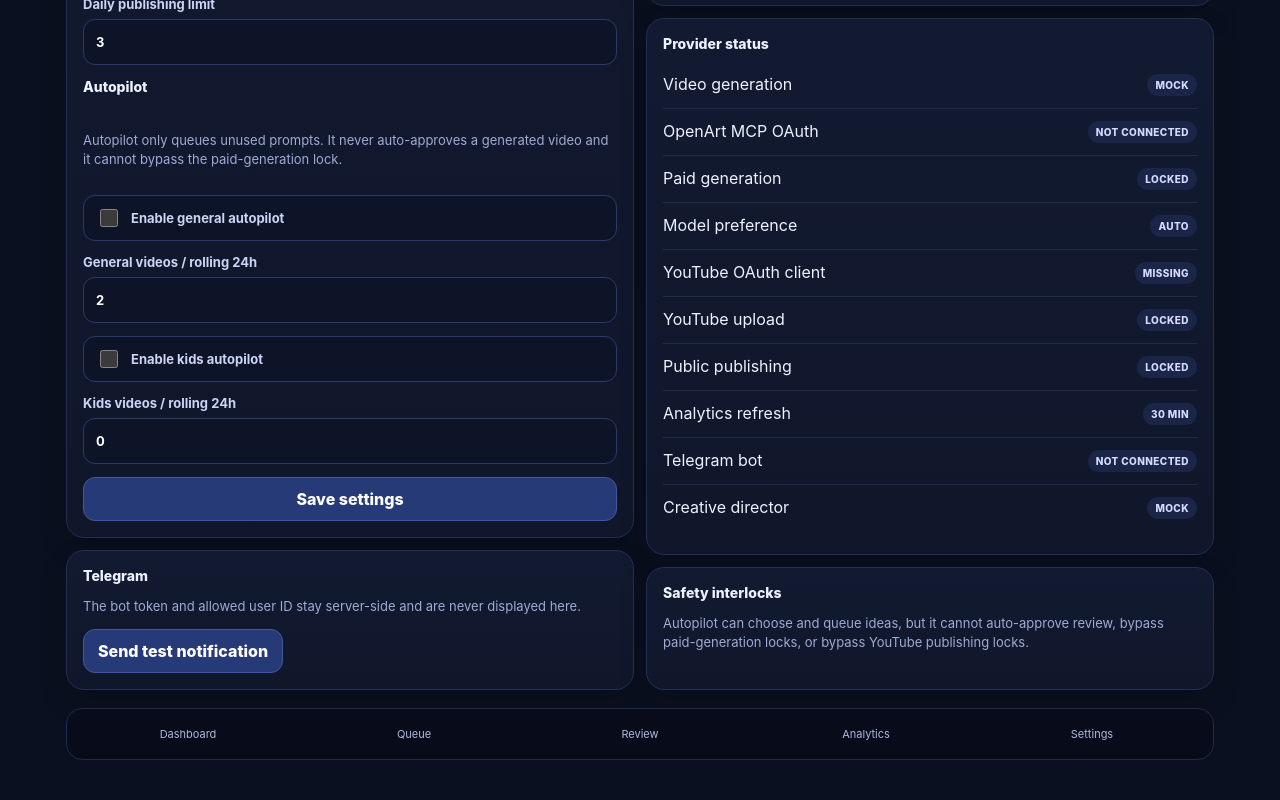
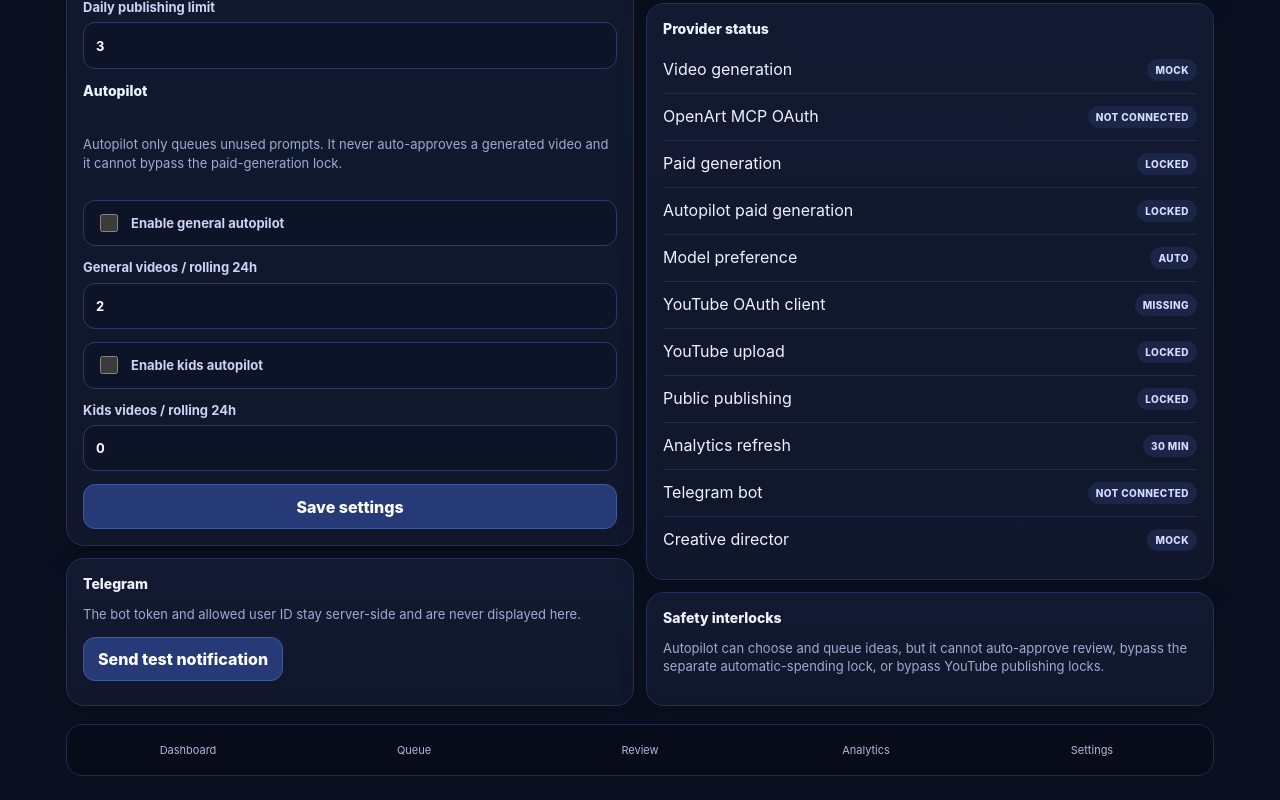
Before and after one commit to mkarson1997/karzoun-media-factory, a Next.js app: page /settings in a window 1280 px wide. Shown: the part 895-1695 px from the top of the page. Built offline with nearby package versions, Linux system fonts and the light colour scheme; no server answers; the database is empty.

Commit message:
feat: show autopilot spending lock in settings

```diff
--- a/app/settings/page.tsx
+++ b/app/settings/page.tsx
@@ -33,6 +33,7 @@ export default async function SettingsPage() {
   const youtubeClientConfigured = Boolean(process.env.YOUTUBE_CLIENT_ID && process.env.YOUTUBE_CLIENT_SECRET && process.env.APP_BASE_URL);
   const openArtConfigured = Boolean(process.env.ANTHROPIC_API_KEY && process.env.ANTHROPIC_MODEL && process.env.OPENART_MCP_ACCESS_TOKEN);
   const paidUnlocked = process.env.ALLOW_PAID_GENERATION === 'true';
+  const autopilotPaidUnlocked = process.env.ALLOW_AUTOPILOT_PAID_GENERATION === 'true';
   const uploadUnlocked = process.env.ALLOW_YOUTUBE_UPLOAD === 'true';
   const publicUnlocked = process.env.ALLOW_PUBLIC_PUBLISHING === 'true';
 
@@ -92,6 +93,7 @@ export default async function SettingsPage() {
             <div className="row"><span>Video generation</span><span className="badge">{(process.env.VIDEO_PROVIDER || 'mock').toUpperCase()}</span></div>
             <div className="row"><span>OpenArt MCP OAuth</span><span className="badge">{openArtConfigured ? 'CONFIGURED' : 'NOT CONNECTED'}</span></div>
             <div className="row"><span>Paid generation</span><span className="badge">{paidUnlocked ? 'UNLOCKED' : 'LOCKED'}</span></div>
+            <div className="row"><span>Autopilot paid generation</span><span className="badge">{autopilotPaidUnlocked ? 'UNLOCKED' : 'LOCKED'}</span></div>
             <div className="row"><span>Model preference</span><span className="badge">{process.env.VIDEO_MODEL_HINT || 'AUTO'}</span></div>
             <div className="row"><span>YouTube OAuth client</span><span className="badge">{youtubeClientConfigured ? 'CONFIGURED' : 'MISSING'}</span></div>
             <div className="row"><span>YouTube upload</span><span className="badge">{uploadUnlocked ? 'UNLOCKED' : 'LOCKED'}</span></div>
@@ -103,7 +105,7 @@ export default async function SettingsPage() {
 
           <section className="card">
             <div className="section-title">Safety interlocks</div>
-            <p className="muted">Autopilot can choose and queue ideas, but it cannot auto-approve review, bypass paid-generation locks, or bypass YouTube publishing locks.</p>
+            <p className="muted">Autopilot can choose and queue ideas, but it cannot auto-approve review, bypass the separate automatic-spending lock, or bypass YouTube publishing locks.</p>
           </section>
         </div>
       </div>
```
